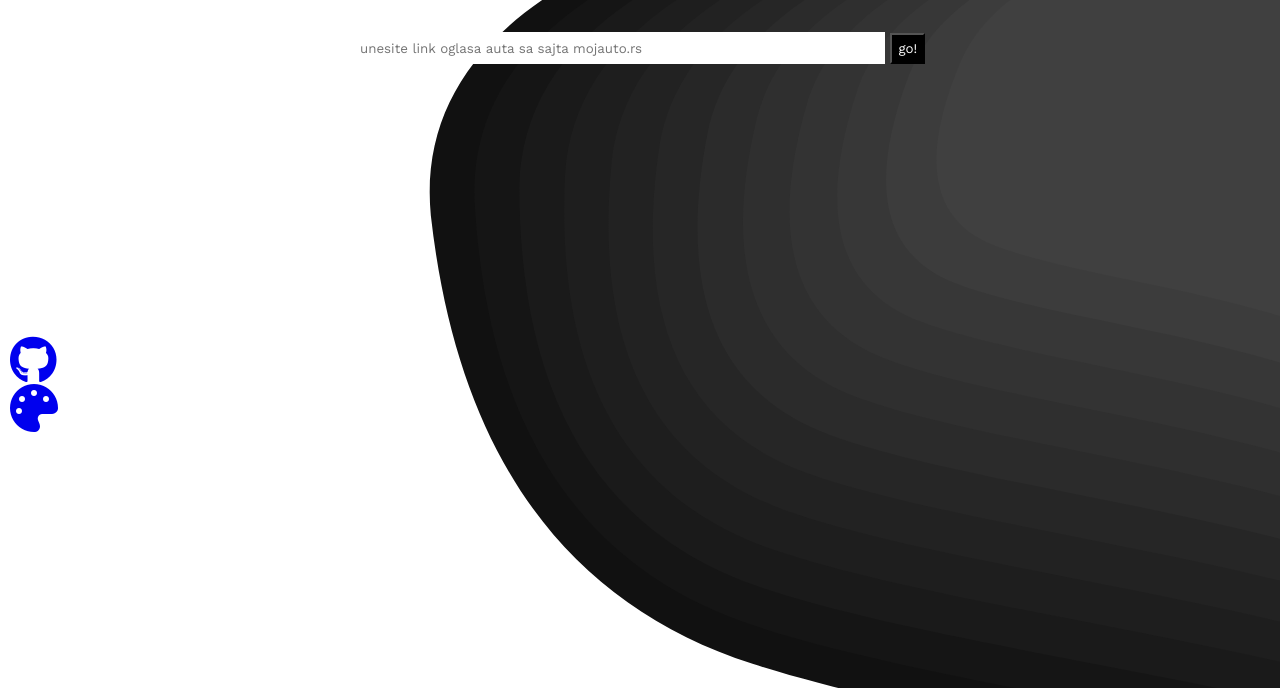
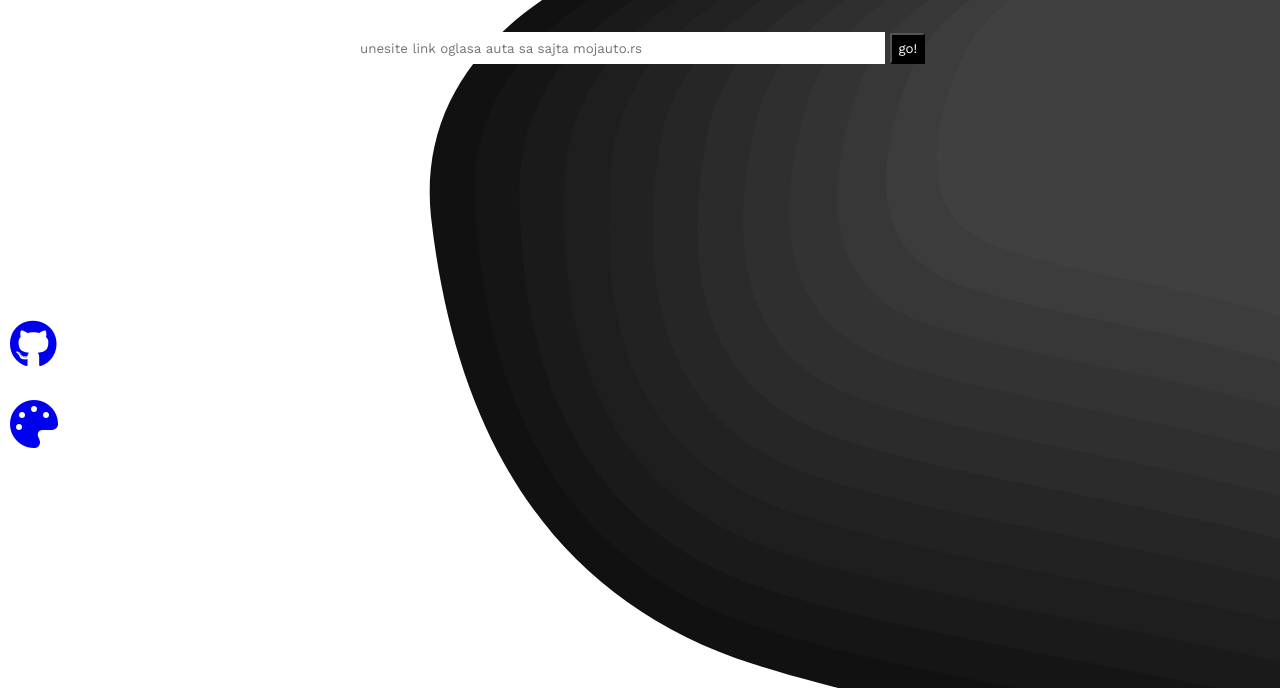
Before and after one commit to dborovac/car-card, a Flask app: page / in a window 1280 px wide. Shown: the top 688 px of the page. Run offline with Flask 2, Linux system fonts and the light colour scheme; some libraries are stand-ins or nearby versions.

Commit message:
added media query for the icons

```diff
--- a/static/css/stylesheet.css
+++ b/static/css/stylesheet.css
@@ -160,3 +160,13 @@ p {
         display: none;
     }
 }
+
+@media (max-height: 830px) {
+    .icon {
+        top: 40%;
+    }
+
+    .colors {
+        top: 50%;
+    }
+}
```
